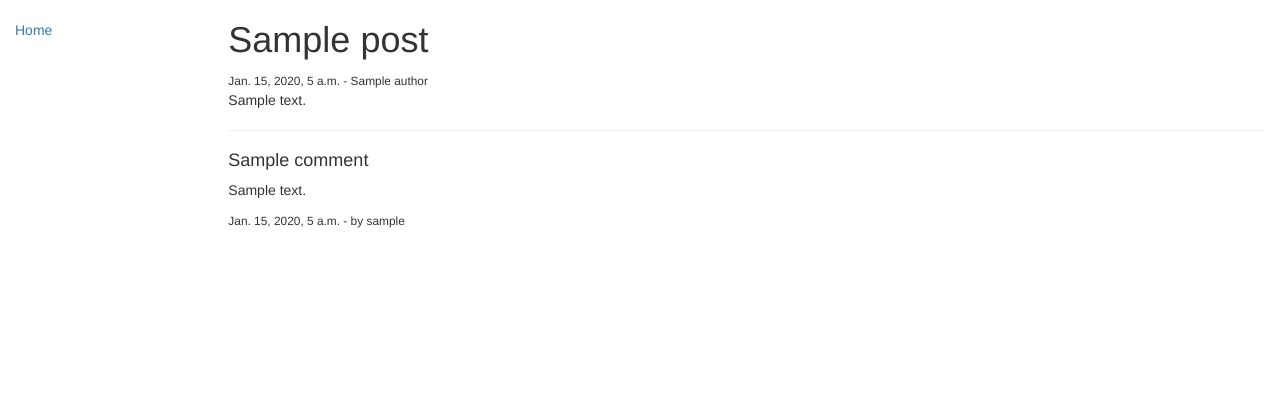
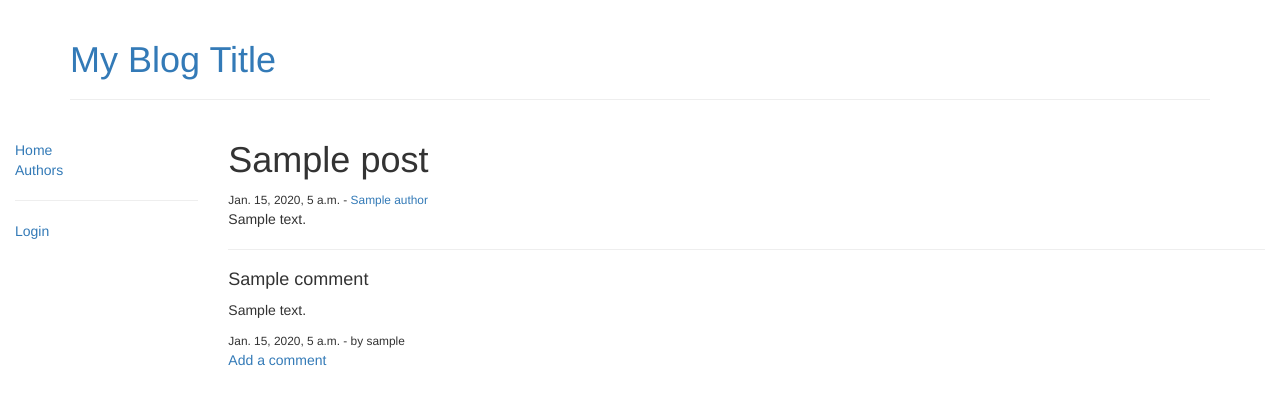
Before and after one commit to ellisist/simple-django-blog, a Django app: page /blog/post/1/ in a window 1280 px wide. Shown: the top 405 px of the page. Run offline with Django 3.2, Linux system fonts and the light colour scheme; tables that the repository leaves empty hold one stand-in row (Sample ...); some libraries are stand-ins or nearby versions.

Commit message:
Improved usability, added editing views Added ability for Authors to edit their own 'detail' page and edit posts they've made, and added ability to post comments for logged-in users. Some minor cosmetic and usability-related adjustments as well.

```diff
--- a/DIYBlog/settings.py
+++ b/DIYBlog/settings.py
@@ -119,3 +119,5 @@ USE_TZ = True
 # https://docs.djangoproject.com/en/2.0/howto/static-files/
 
 STATIC_URL = '/static/'
+
+LOGIN_REDIRECT_URL = 'home'
--- a/blog/models.py
+++ b/blog/models.py
@@ -1,6 +1,8 @@
 from django.db import models
 from django.contrib.auth.models import User
 from django.utils import timezone
+from django.urls import reverse
+import datetime
 
 
 class Author(models.Model):
@@ -15,6 +17,9 @@ class Author(models.Model):
             return self.name
         else:
             return self.user.username
+
+    def get_absolute_url(self):
+        return reverse('author-detail', kwargs={'pk': self.id})
 
 
 class Post(models.Model):
@@ -31,6 +36,9 @@ class Post(models.Model):
         "Returns False if 'published' is in future"
         return self.published <= timezone.now()
 
+    def get_absolute_url(self):
+        return reverse('post-detail', kwargs={'pk': self.id})
+
     class Meta:
         ordering = ['published']
 
@@ -44,5 +52,12 @@ class Comment(models.Model):
     last_modified = models.DateTimeField(auto_now=True)
     created = models.DateTimeField(auto_now_add=True)
 
+    def was_modified(self):
+        return self.last_modified - self.created > datetime.timedelta(
+            seconds=.4)
+
+    def get_absolute_url(self):
+        return reverse('post-detail', kwargs={'pk': self.post.id})
+
     class Meta:
         ordering = ['created']
--- a/blog/templates/base.html
+++ b/blog/templates/base.html
@@ -13,7 +13,12 @@
 
   </head>
   <body>
-
+    <header>
+      <div class="container">
+        <div class="page-header">
+          <h1><a href="{% url 'home' %}">My Blog Title</a></h1>
+      </div>
+    </header>
     <div class='container-fluid'>
 
       <div class='row'>
@@ -21,6 +26,17 @@
 	  {% block sidebar %}
 	  <ul class='sidebar-nav'>
 	    <li><a href='{% url "home" %}'>Home</a></li>
+            <li><a href="{% url 'author-list' %}">Authors</a></li>
+            <hr>
+            {% if user.is_authenticated %}
+            {% if user.author %}
+            <li><a href="{% url 'author-detail' user.author.id %}">Your profile</a></li>
+            <li><a href="{% url 'author-posts' user.author.id %}">Your Posts</a></li>
+            {% endif %}
+            <li><a href="{% url 'logout' %}">Logout</a></li>
+            {% else %}
+            <li><a href="{% url 'login' %}">Login</a></li>
+            {% endif %}
 	  </ul>
 	  {% endblock %}
 	</div>
--- a/blog/templates/blog/author_detail.html
+++ b/blog/templates/blog/author_detail.html
@@ -3,4 +3,9 @@
 <h1>{{ author }}</h1>
 <p>{{ author.bio }}</p>
 <p><a href="{% url 'author-posts' author.pk %}">Click here</a> to see posts by {{ author }}.</p>
+{% if user.is_authenticated %}
+{% if user.author.id == author.id %}
+<p><a href="{% url 'update-author' author.id %}">Edit this page</a></p>
+{% endif %}
+{% endif %}
 {% endblock %}
--- a/blog/templates/blog/post_detail.html
+++ b/blog/templates/blog/post_detail.html
@@ -1,13 +1,24 @@
 {% extends 'base.html' %}
 {% block content %}
 <h1>{{ post.title }}</h1>
-<small>{{ post.published }} - {{ post.author }}</small>
+<small>{{ post.published }} - <a href="{% url 'author-detail' post.author.id %}">{{ post.author }}</a></small>
 <p>{{ post.text }}</p>
+{% if user.is_authenticated %}
+{% if user.author.id == post.author.id %}
+<p><small><a href="{% url 'update-post' post.pk %} ">Edit this post</a></small></p>
+{% endif %}
+{% endif %}
 <hr>
+{% if post.comment_set.all %}
 {% for comment in post.comment_set.all %}
 <h4>{{ comment.title }}</h4>
 <p>{{ comment.text }}</p>
 <small>{{ comment.created }} - by {{ comment.user }}</small>
-{% if comment.created < comment.last_modified %}<p><small>(Comment edited {{ comment.last_modified }})</small></p>{% endif %}
+{% if comment.was_modified %}<p><small>(Comment edited {{ comment.last_modified }})</small></p>{% endif %}
 {% endfor %}
+<p><a href="{% url 'create-comment' post.id %}">Add a comment</a></p>
+{% else %}
+<p>There are no comments yet. Why not <a href="{% url 'create-comment' post.id %}">add one?</a></p>
+{% endif %}
+
 {% endblock %}
--- a/blog/templates/blog/post_list.html
+++ b/blog/templates/blog/post_list.html
@@ -3,7 +3,7 @@
 <h1>Posts by {{ author }}</h1>
 {% if author.post_set.all %}
 {% for post in author.post_set.all %}
-<h2>{{ post.title }}</h2>
+<h2><a href="{% url 'post-detail' post.id %}">{{ post.title }}</a></h2>
 <p> {{ post.text }}</p>
 <hr>
 {% endfor %}
--- a/blog/urls.py
+++ b/blog/urls.py
@@ -1,6 +1,7 @@
-from django.urls import path, include
+from django.urls import path
 from blog.views import BlogHome, PostDetail, AuthorDetail, AuthorPosts
-from blog.views import AuthorList, CreatePost
+from blog.views import AuthorList, CreatePost, CreateComment, UpdateAuthor
+from blog.views import UpdatePost
 
 
 urlpatterns = [
@@ -10,4 +11,9 @@ urlpatterns = [
     path('posts/author/<int:pk>/', AuthorPosts.as_view(), name='author-posts'),
     path('authors/', AuthorList.as_view(), name='author-list'),
     path('post/create/', CreatePost.as_view(), name='create-post'),
+    path('post/<int:pk>/comment/', CreateComment.as_view(),
+         name='create-comment'),
+    path('author/<int:pk>/update/', UpdateAuthor.as_view(),
+         name='update-author'),
+    path('post/<int:pk>/update/', UpdatePost.as_view(), name='update-post'),
 ]
--- a/blog/views.py
+++ b/blog/views.py
@@ -1,9 +1,8 @@
 from django.views.generic import ListView, DetailView
-from django.views.generic.edit import CreateView
-from django.contrib.auth.mixins import LoginRequiredMixin
+from django.views.generic.edit import CreateView, UpdateView
+from django.contrib.auth.mixins import LoginRequiredMixin, UserPassesTestMixin
 from django.utils import timezone
-from blog.models import Post, Author
-from django.urls import reverse
+from blog.models import Post, Author, Comment
 
 
 class BlogHome(ListView):
@@ -35,3 +34,44 @@ class AuthorList(ListView):
 class CreatePost(LoginRequiredMixin, CreateView):
     model = Post
     fields = ['title', 'text', 'published']
+
+    def form_valid(self, form):
+        post = form.save(commit=False)
+        post.author = Author.objects.get(user=self.request.user)
+        post.save()
+        return super().form_valid(form)
+
+
+class CreateComment(LoginRequiredMixin, CreateView):
+    model = Comment
+    fields = ['title', 'text']
+
+    def form_valid(self, form):
+        comment = form.save(commit=False)
+        comment.user = self.request.user
+        comment.post = Post.objects.get(pk=self.kwargs['pk'])
+        comment.save()
+        return super().form_valid(form)
+
+
+class UpdateAuthor(UserPassesTestMixin, UpdateView):
+    model = Author
+    fields = ['bio', 'headshot']
+
+    def test_func(self):
+        try:
+            return self.request.user.author.pk == self.kwargs['pk']
+        except AttributeError:
+            return False
+
+
+class UpdatePost(UserPassesTestMixin, UpdateView):
+    model = Post
+    fields = ['title', 'text', 'published']
+
+    def test_func(self):
+        try:
+            return self.request.user.author.id == Post.objects.get(
+                pk=self.kwargs['pk']).author.id
+        except AttributeError:
+            return False
--- /dev/null
+++ b/templates/registration/logged_out.html
@@ -0,0 +1,6 @@
+{% extends 'base.html' %}
+{% block content %}
+<h1>Logged Out</h1>
+<p>Thank you for being here today!</p>
+<p><a href="{% url 'login' %}">Log in again</a></p>
+{% endblock %}
```
Also changed, not shown: blog/templates/blog/author_form.html (added, +9 -0 lines), blog/templates/blog/comment_form.html (added, +8 -0 lines), blog/tests/test_views.py (+1 -1 lines). Lines whose indentation alone changed are shown as unchanged.
